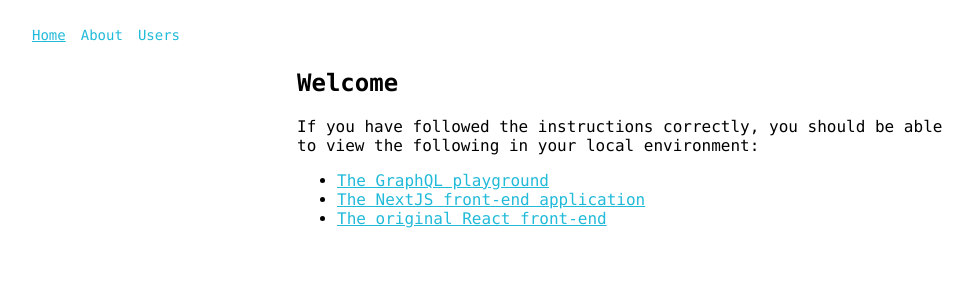
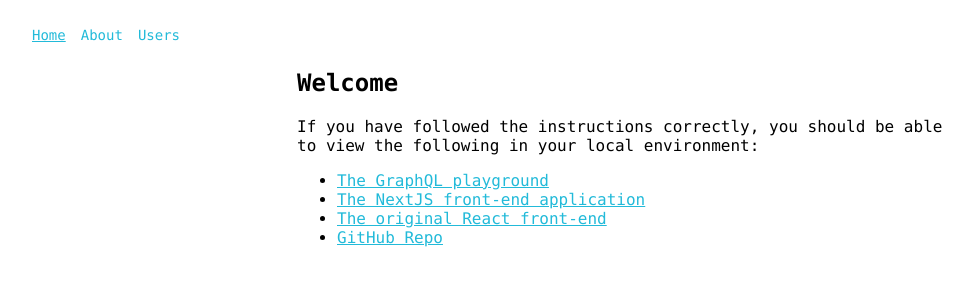
Before and after one commit to MoonHighway/learning-graphql, a Next.js app in the folder nextjs-with-apollo/: page / in a window 1280 px wide. Shown: the top 300 px of the page, without its empty margins (18-991 px from the left). Built offline with nearby package versions, Linux system fonts and the light colour scheme.

Commit message:
Added link to the GitHub repo in our Welcome component

```diff
--- a/nextjs-with-apollo/components/Welcome.js
+++ b/nextjs-with-apollo/components/Welcome.js
@@ -1,11 +1,32 @@
 export default () => (
   <article>
     <h1>Welcome</h1>
-    If you have followed the instructions correctly, you should be able to view the following in your local environment:
+    If you have followed the instructions correctly, you should be able to view
+    the following in your local environment:
     <ul>
-      <li><a href='http://localhost:4000/playground' target='__blank'>The GraphQL playground</a></li>
-      <li><a href='http://localhost:3000/' target='__blank'>The NextJS front-end application</a></li>
-      <li><a href='http://localhost:3001/' target='__blank'>The original React front-end</a></li>
+      <li>
+        <a href="http://localhost:4000/playground" target="__blank">
+          The GraphQL playground
+        </a>
+      </li>
+      <li>
+        <a href="http://localhost:3000/" target="__blank">
+          The NextJS front-end application
+        </a>
+      </li>
+      <li>
+        <a href="http://localhost:3001/" target="__blank">
+          The original React front-end
+        </a>
+      </li>
+      <li>
+        <a
+          href="https://github.com/TheRobBrennan/learning-graphql"
+          target="__blank"
+        >
+          GitHub Repo
+        </a>
+      </li>
     </ul>
   </article>
 )
```
